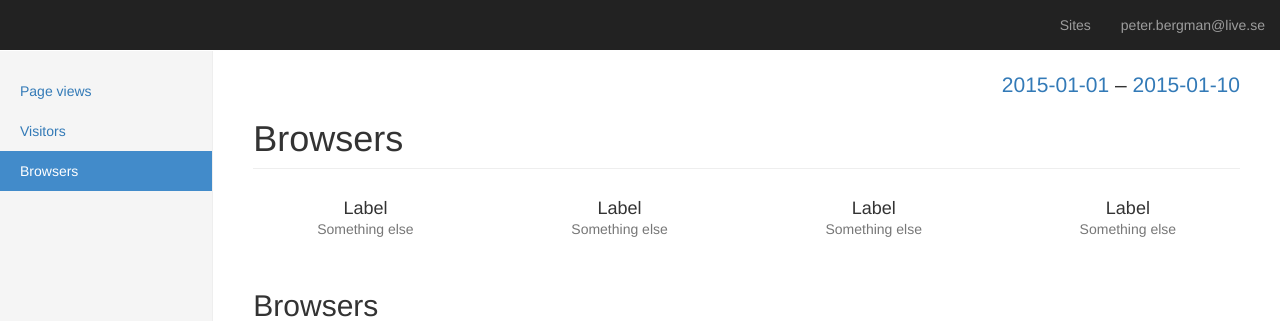
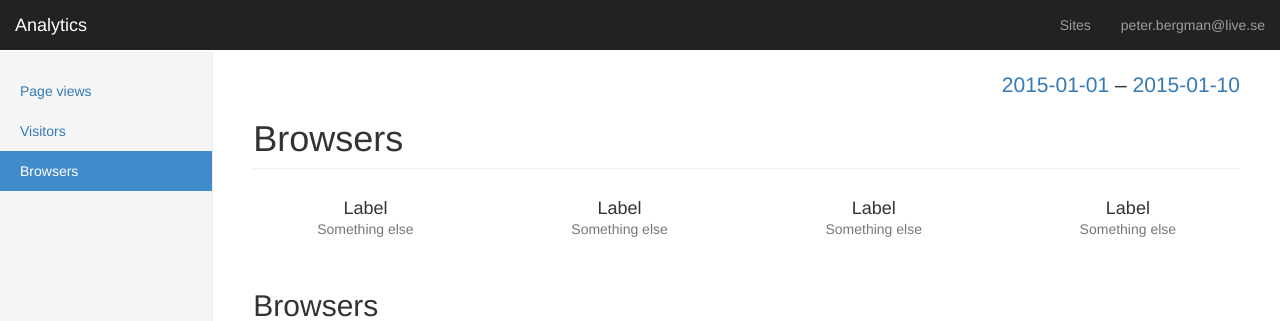
Before and after one commit to peterbergman/tracker, a Django app: template tracker/templates/browsers.html in a window 1280 px wide. Shown: the top 321 px of the page. Run offline with Django 3.2, Linux system fonts and the light colour scheme; the template is opened without the code that fills it, so the values that code supplies are empty; some libraries are stand-ins or nearby versions.

Commit message:
Added "logo"

```diff
--- a/tracker/templates/browsers.html
+++ b/tracker/templates/browsers.html
@@ -32,6 +32,7 @@
             <span class="icon-bar"></span>
             <span class="icon-bar"></span>
           </button>
+          <a class="navbar-brand" href="#">Analytics</a>
         </div>
         <div id="navbar" class="navbar-collapse collapse">
           <ul class="nav navbar-nav navbar-right">
--- a/tracker/templates/page_views.html
+++ b/tracker/templates/page_views.html
@@ -32,6 +32,7 @@
             <span class="icon-bar"></span>
             <span class="icon-bar"></span>
           </button>
+          <a class="navbar-brand" href="#">Analytics</a>
         </div>
         <div id="navbar" class="navbar-collapse collapse">
           <ul class="nav navbar-nav navbar-right">
--- a/tracker/templates/visitors.html
+++ b/tracker/templates/visitors.html
@@ -32,6 +32,7 @@
             <span class="icon-bar"></span>
             <span class="icon-bar"></span>
           </button>
+          <a class="navbar-brand" href="#">Analytics</a>
         </div>
         <div id="navbar" class="navbar-collapse collapse">
           <ul class="nav navbar-nav navbar-right">
```
